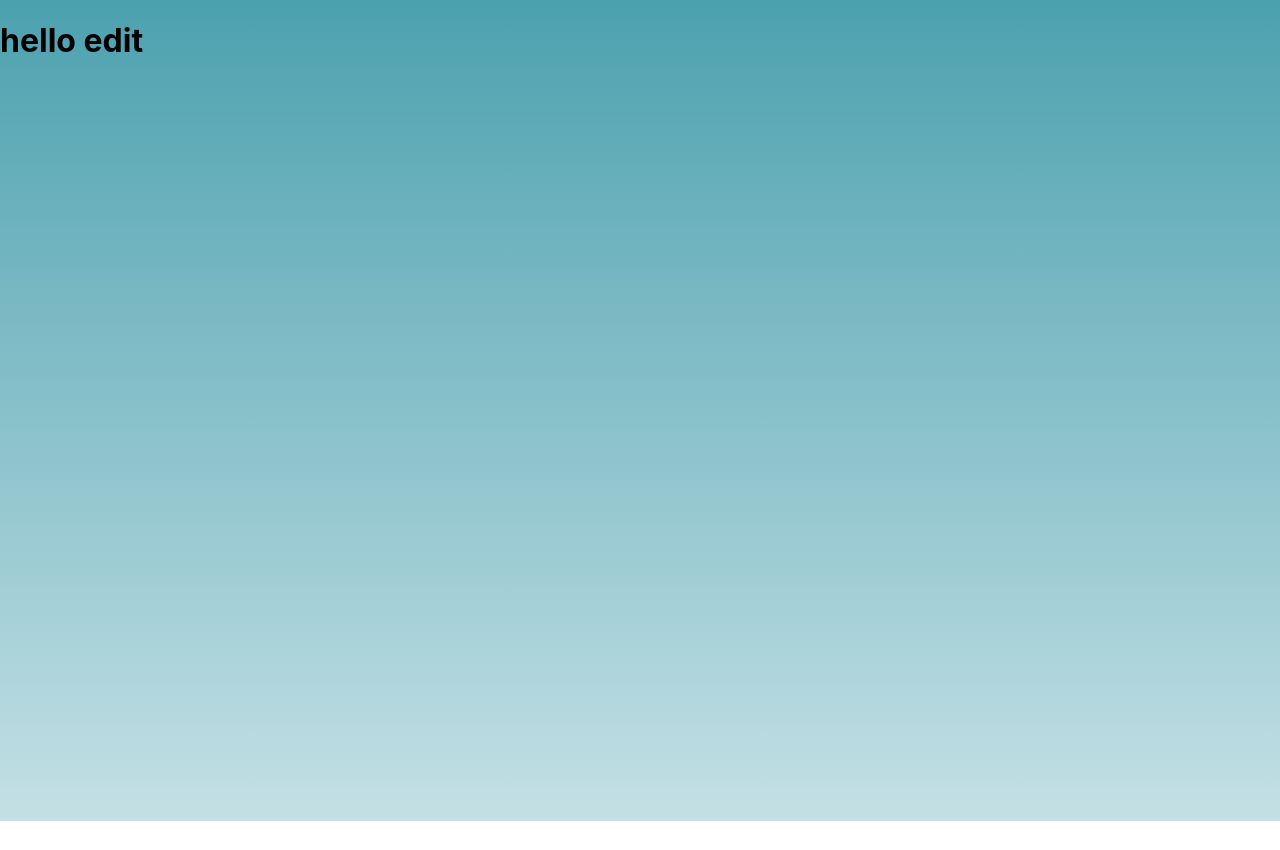
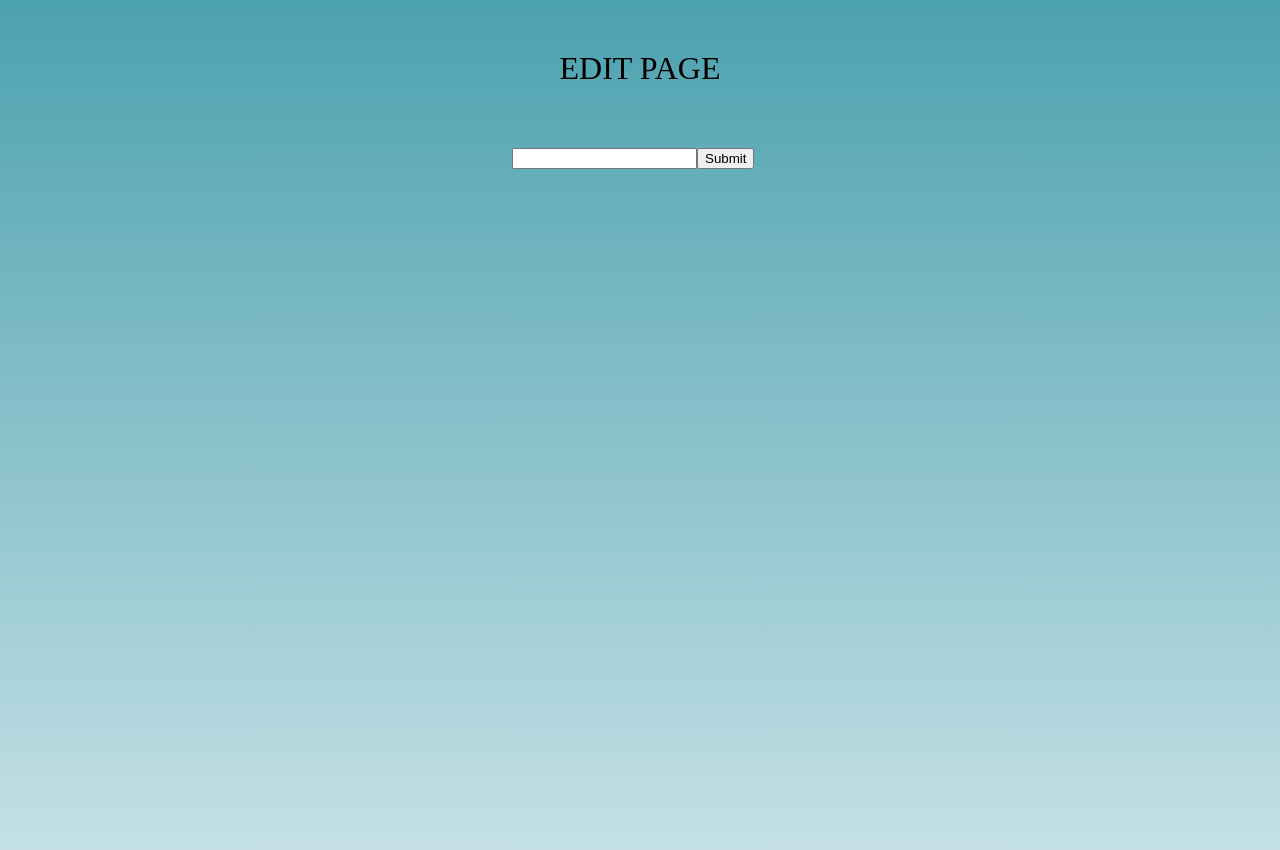
Before and after one commit to sanjitkumar28/Todoreduxtoolkit, a React (Create React App) app in the folder my-app/: page /edit in a window 1280 px wide. Before the commit the page ends 821 px from the top, so only its background shows below. Built offline with nearby package versions, Linux system fonts and the light colour scheme.

Commit message:
before local storage and edit

```diff
--- a/my-app/src/App.css
+++ b/my-app/src/App.css
@@ -146,3 +146,14 @@ ul {
   border: none;
   cursor: pointer;
 }
+.todo-row .button{
+ background-color: #1d222b;
+  border: 1px solid #1877f2;
+  color: #fff;
+  font-size: 1.25rem;
+  padding: 0.5rem;
+  margin: 0.5rem 0;
+  border-radius: 8px;
+  outline: none;
+  cursor: pointer;
+}
--- /dev/null
+++ b/my-app/src/Components/EditToDo.css
@@ -0,0 +1,6 @@
+.header{
+    text-align: center;
+}
+.centre{
+    margin-left:40vw;
+}
--- a/my-app/src/Components/EditToDo.tsx
+++ b/my-app/src/Components/EditToDo.tsx
@@ -1,9 +1,17 @@
 import React from 'react'
+import './EditToDo.css'
+export default function EditToDo() {
+  const handleClick=()=>{
 
-export default function EditToDo() {
+  }
   return (
     <div>
-        <h1>hello edit</h1>
+        <h1 className='header'>EDIT PAGE</h1>
+        <div className='centre'>
+          <input type="text" />
+          <button onClick={handleClick}>Submit</button>
+        </div>
+
     </div>
   )
 }
--- a/my-app/src/Components/Login/Login.tsx
+++ b/my-app/src/Components/Login/Login.tsx
@@ -43,7 +43,7 @@ const Login = ()=> {
             <div>or</div>
 
             <div className="button" >
-            <Link to="/register" style={{ color: '#FFF' }}>Register</Link>
+            <Link to="/register" style={{ color: '#FFF' ,textDecoration: 'none'}}>Register</Link>
             </div>
     </div>
   )
--- a/my-app/src/Components/Register/Register.tsx
+++ b/my-app/src/Components/Register/Register.tsx
@@ -56,7 +56,7 @@ else{
             <div className="button" onClick={register} >Register</div>
             <div>or</div>
             <div className="button" >
-            <Link to="/" style={{ color: '#FFF'}}>Login</Link>
+            <Link to="/" style={{ color: '#FFF',textDecoration: 'none'}}>Login</Link>
             </div>
 
         </div>
--- a/my-app/src/Components/Task.tsx
+++ b/my-app/src/Components/Task.tsx
@@ -1,17 +1,24 @@
 import React from 'react'
 import {deleteToDo} from '../features/TodoSlice';
 import { useSelector,useDispatch } from 'react-redux';
+import { useNavigate,Link} from 'react-router-dom';
 interface ITodoListItemProps {
   todo: Todo;
 }
 export default function Task({todo}:ITodoListItemProps) {
 const dispatch=useDispatch();
+const history=useNavigate();
   return (
     <div>
        <ul>
            <li className="todo-row">{todo.text}
-           <button>Edit</button>
-           <button onClick={()=>{dispatch(deleteToDo(todo.id))}}>Delete</button>
+           <div className="button" >
+           {/* <Link to="/edit" style={{ color: '#FFF',textDecoration: 'none'}}>EDIT</Link> */}
+           <div>Edit</div>
+           </div>
+           <div className="button" >
+           <div onClick={()=>{dispatch(deleteToDo(todo.id))}}>Delete</div>
+           </div>
            </li>
 
         </ul>
```
